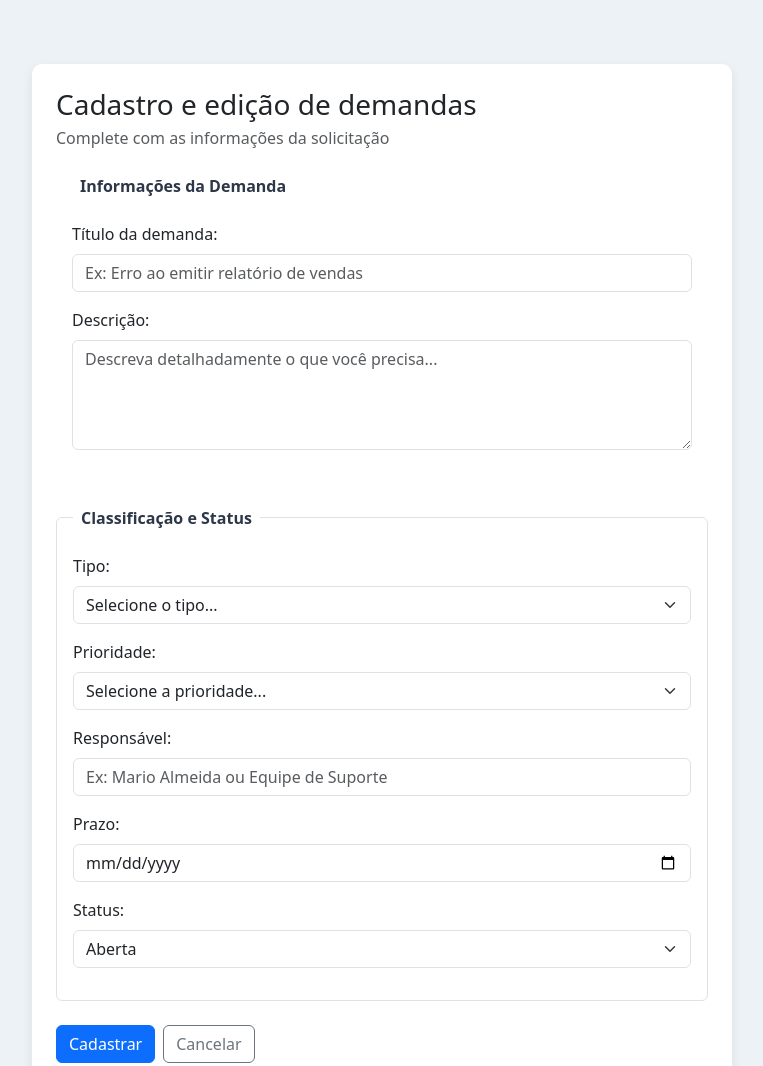
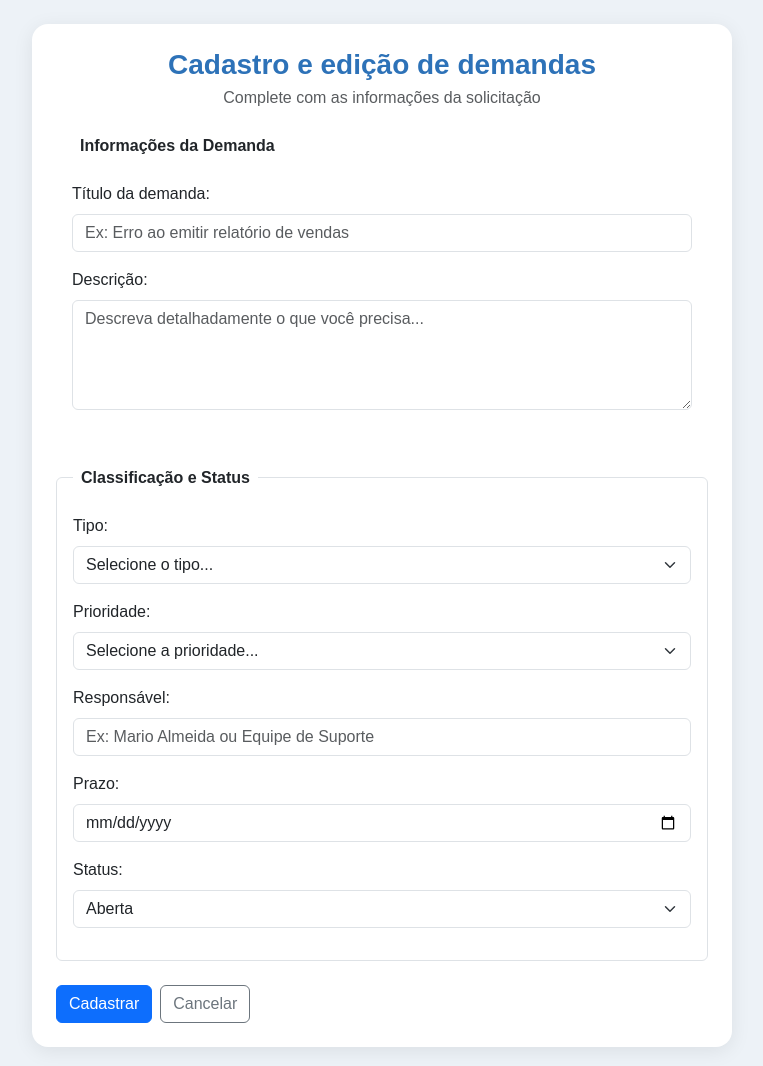
Before and after one commit to MEIOSSI/PI-II-TIME-N1, a plain HTML site: page index.html in a window 1280 px wide. Shown: the top 1066 px of the page, without its empty margins (258-1021 px from the left). Drawn offline with nearby package versions, Linux system fonts and the light colour scheme.

Commit message:
adiciona estilos iniciais do cadastro (paleta azul)
Cobre por enquanto: fundo da página, container do formulário, título e subtítulo.

```diff
--- a/style.css
+++ b/style.css
@@ -1,16 +1,22 @@
 body {
-    background-color: #edf2f7;
+  background-color: #edf2f7;
+  font-family: Arial, Helvetica, sans-serif;
 }
 
 .form-cadastro {
-    max-width: 700px;
-    margin: 40px auto;
-    box-shadow: 0 4px 12px rgba(0, 0, 0, 0.08);
-    border-radius: 10px;
+  max-width: 700px;
+  margin: 0 auto;
+  border-radius: 16px;
+  box-shadow: 0 4px 20px rgba(0, 0, 0, 0.08);
 }
 
-legend {
-    font-size: 1.1rem;
-    font-weight: 600;
-    color: #2d3748;
+.form-cadastro
+h1 {
+  color: #2d72b8;
+  font-weight: 700;
+  text-align: center;
 }
+
+p.text-muted {
+  text-align: center;
+}
```
